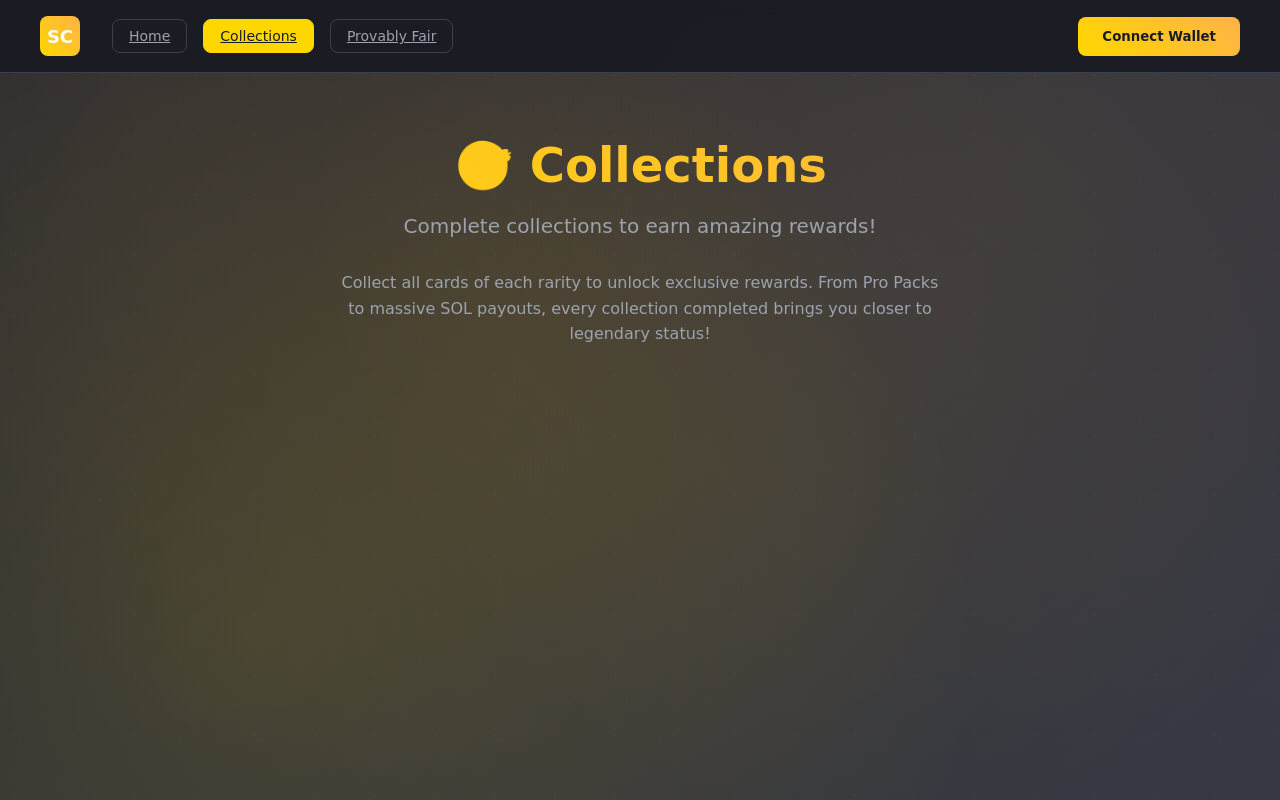
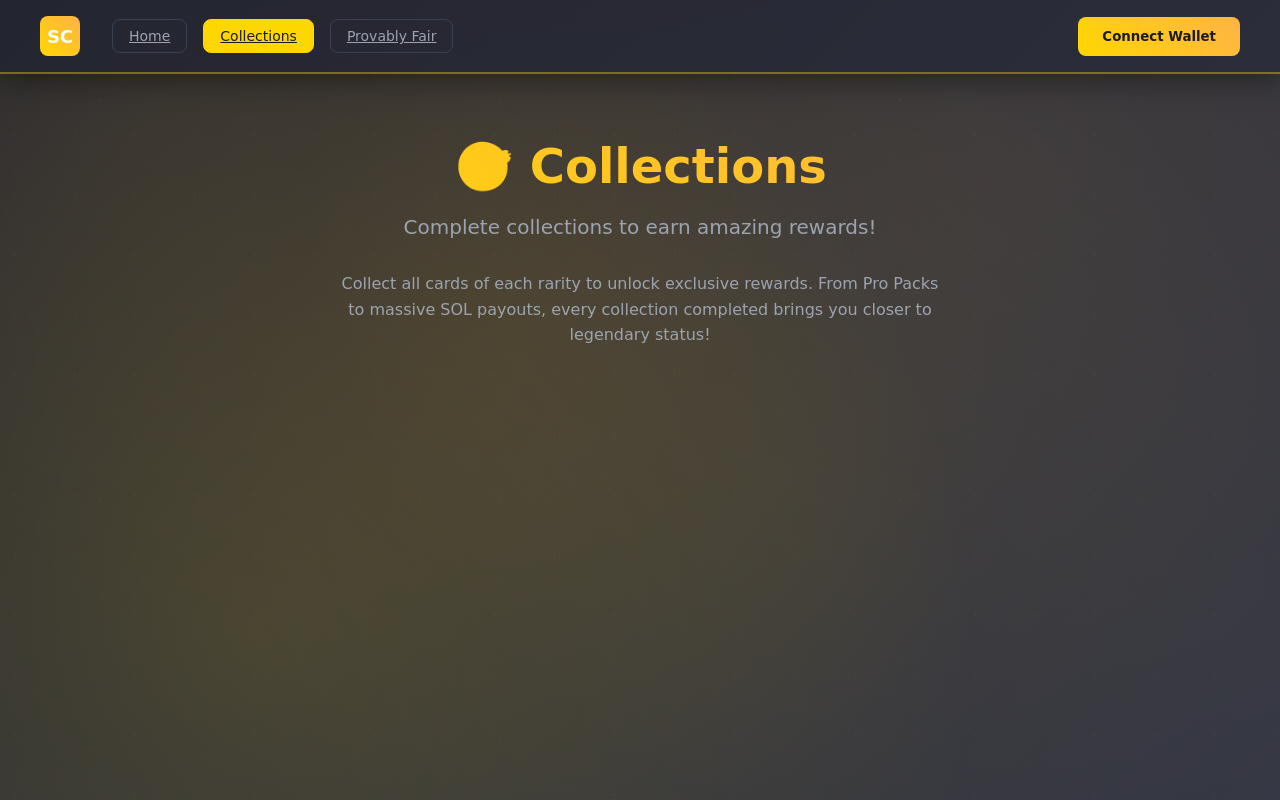
Before and after one commit to cmdadra/solcases-app, a website: page collections.html in a window 1280 px wide. Drawn offline with Linux system fonts and the light colour scheme; no server answers; a web font is replaced by a local one.

Commit message:
Update collections.html

```diff
--- a/collections.html
+++ b/collections.html
@@ -62,12 +62,19 @@
 
         /* Header */
         .header {
-            background: rgba(26, 27, 35, 0.95);
-            backdrop-filter: blur(10px);
-            border-bottom: 1px solid var(--border);
+            background: linear-gradient(135deg, rgba(35, 37, 48, 0.95) 0%, rgba(42, 45, 58, 0.95) 100%);
+            backdrop-filter: blur(20px);
+            border-bottom: 2px solid rgba(255, 215, 0, 0.2);
             position: sticky;
             top: 0;
             z-index: 1000;
+            box-shadow: 0 4px 20px rgba(0, 0, 0, 0.3);
+            transition: all 0.3s ease;
+        }
+
+        .header:hover {
+            border-bottom-color: rgba(255, 215, 0, 0.4);
+            box-shadow: 0 6px 30px rgba(0, 0, 0, 0.4);
         }
 
         .nav {
```
